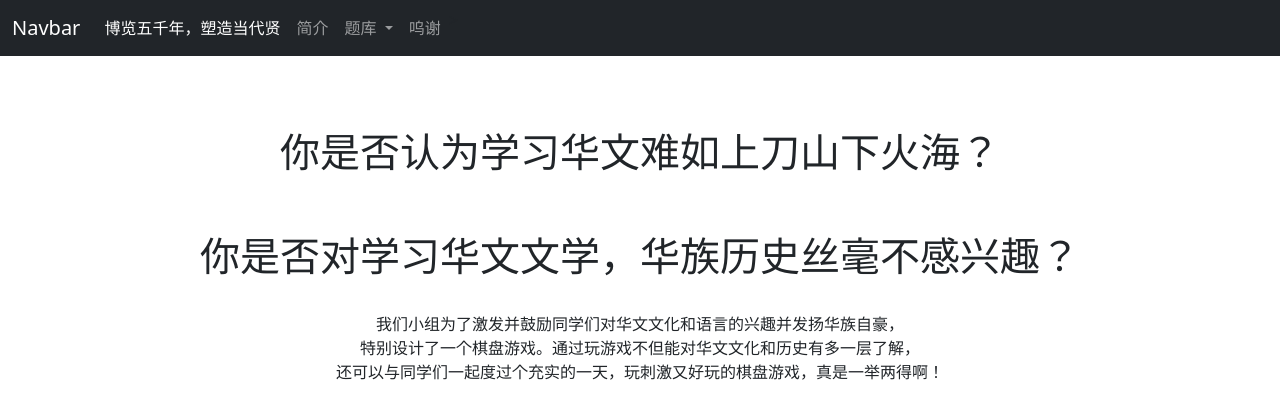
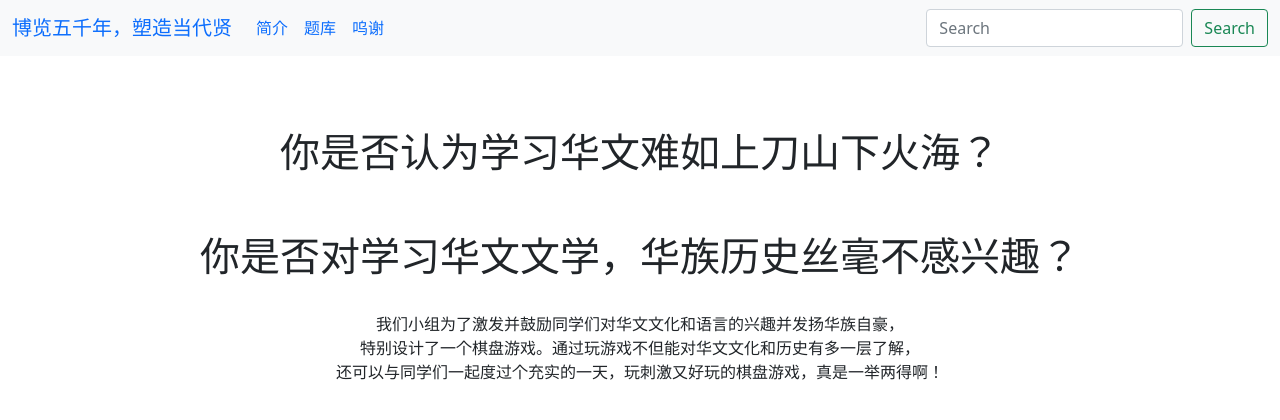
Before and after one commit to JIN-ZIJIE/website, a Flask app: page /about in a window 1280 px wide. Shown: the top 420 px of the page. Run offline with Flask 2, Linux system fonts and the light colour scheme; parts of the project's set-up code (start-up, migrations or seed data) failed here and were passed over.

Commit message:
major updates

```diff
--- a/templates/navbar.html
+++ b/templates/navbar.html
@@ -1,40 +1,38 @@
-<nav class="navbar navbar-expand-lg navbar-dark bg-dark">
+<nav class="navbar navbar-expand-lg bg-light">
   <div class="container-fluid">
-      <a class="navbar-brand" href="#">Navbar</a>
-      <button class="navbar-toggler" type="button" data-bs-toggle="collapse" data-bs-target="#navbarNavDropdown" aria-controls="navbarNavDropdown" aria-expanded="false" aria-label="Toggle navigation">
+    <a class="navbar-brand" href="#"> 博览五千年，塑造当代贤</a>
+    <button class="navbar-toggler" type="button" data-bs-toggle="collapse" data-bs-target="#navbarSupportedContent" aria-controls="navbarSupportedContent" aria-expanded="false" aria-label="Toggle navigation">
       <span class="navbar-toggler-icon"></span>
     </button>
-      <div class="collapse navbar-collapse" id="navbarNavDropdown">
-        <ul class="navbar-nav">
+    <div class="collapse navbar-collapse" id="navbarSupportedContent">
+      <ul class="navbar-nav me-auto mb-2 mb-lg-0">
         <li class="nav-item">
-            <a class="nav-link active" aria-current="page" href="#">博览五千年，塑造当代贤</a>
+          <a class="nav-link active" aria-current="page" href="{{url_for('about')}}">简介</a>
         </li>
-
         <li class="nav-item">
-            <a class="nav-link" href="#">简介</a>
+          <a class="nav-link" href="{{url_for('question')}}">题库</a>
         </li>
-
+          <!--
         <li class="nav-item dropdown">
-            <a class="nav-link dropdown-toggle" href="#" id="navbarDropdownMenuLink" role="button" data-bs-toggle="dropdown" aria-expanded="false">
-              题库
+          <a class="nav-link dropdown-toggle" href="#" id="navbarDropdown" role="button" data-bs-toggle="dropdown" aria-expanded="false">
+            Dropdown
           </a>
-            <ul class="dropdown-menu" aria-labelledby="navbarDropdownMenuLink">
-                <li><a class="dropdown-item" href="{{url_for('about')}}">古今历史</a></li>
-
-                <li><a class="dropdown-item" href="#">成语</a></li>
-
-                <li><a class="dropdown-item" href="#">像形文字</a></li>
-
-                <li><a class="dropdown-item" href="#">神话故事</a></li>
-
+          <ul class="dropdown-menu" aria-labelledby="navbarDropdown">
+            <li><a class="dropdown-item" href="#">Action</a></li>
+            <li><a class="dropdown-item" href="#">Another action</a></li>
+            <li><hr class="dropdown-divider"></li>
+            <li><a class="dropdown-item" href="#">Something else here</a></li>
           </ul>
         </li>
-
+-->
         <li class="nav-item">
-              <a class="nav-link" herf={{url_for('about')}}>呜谢</a>
-          </li>>
-
+          <a class="nav-link active" herf="{{url_for('thanks')}}">呜谢</a>
+        </li>
       </ul>
+      <form class="d-flex" role="search">
+        <input class="form-control me-2" type="search" placeholder="Search" aria-label="Search">
+        <button class="btn btn-outline-success" type="submit">Search</button>
+      </form>
     </div>
   </div>
 </nav>
```
Lines whose indentation alone changed are shown as unchanged.
